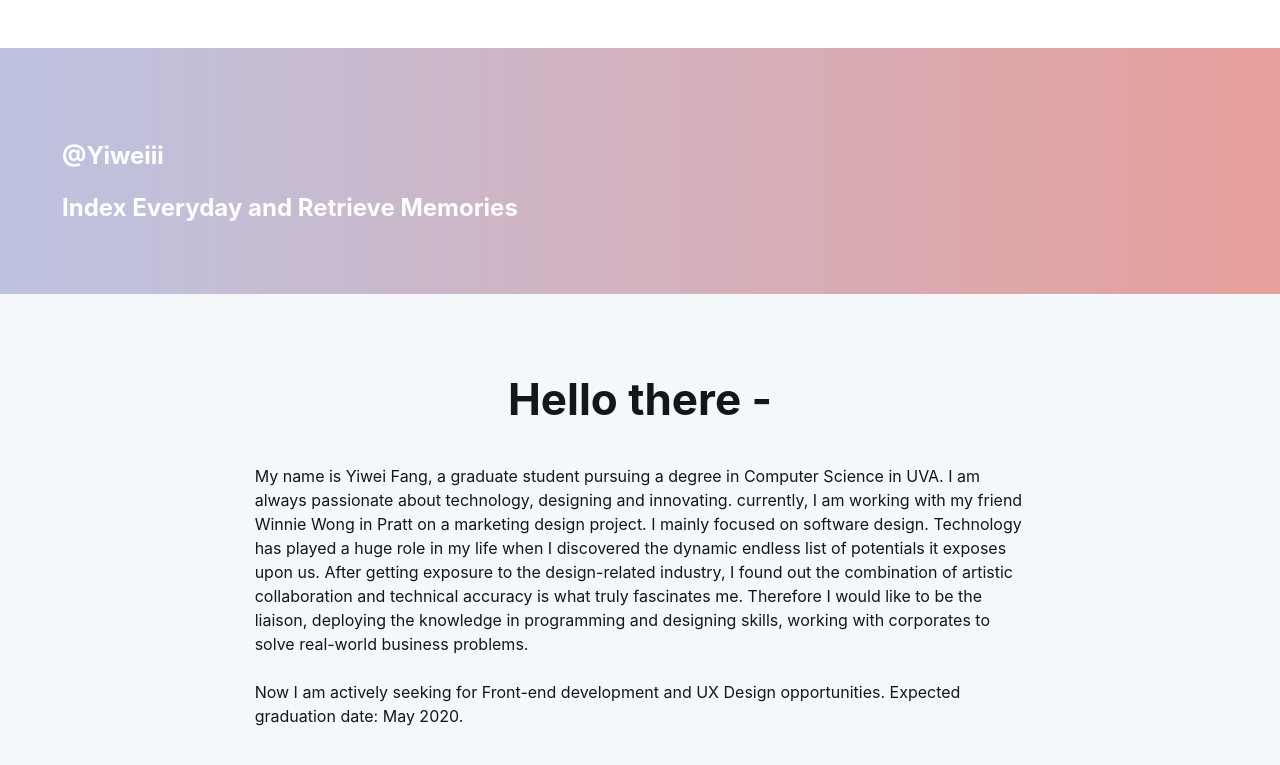
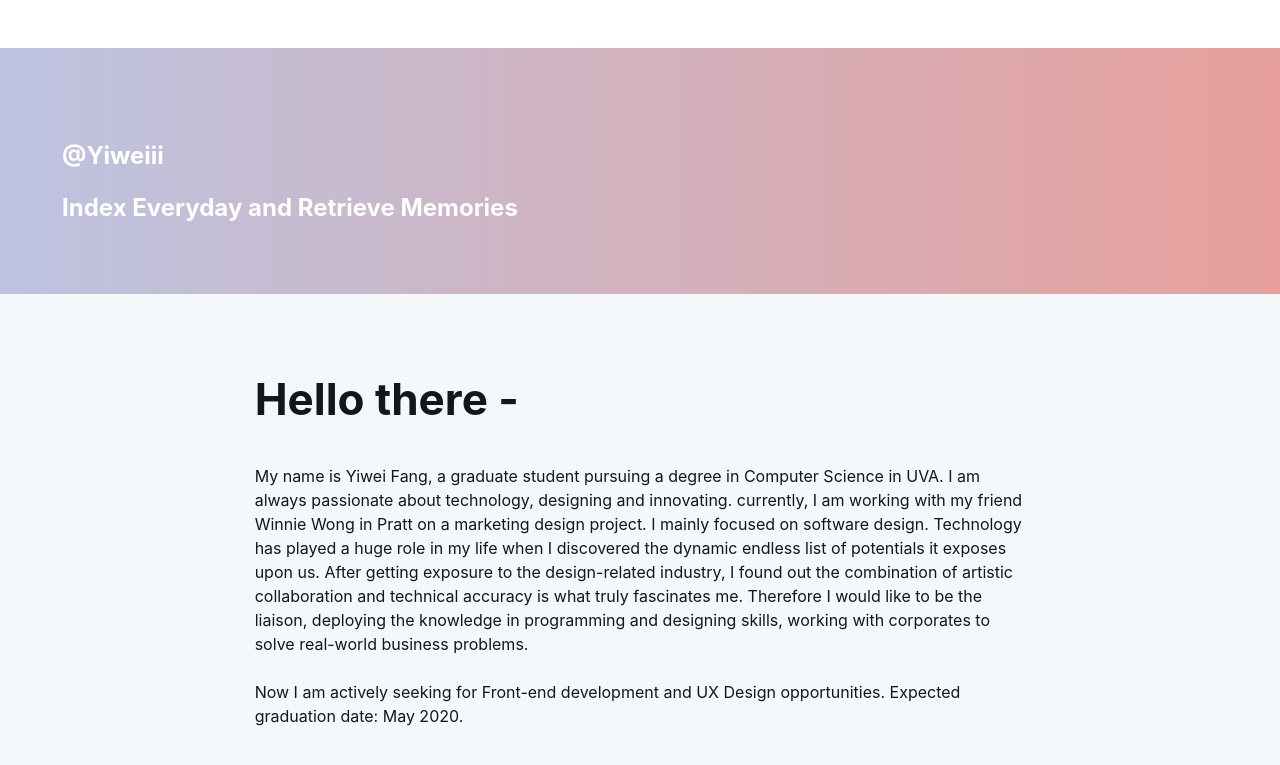
Before and after one commit to Yiweiii/Yiweiii.github.io, a Jekyll site: the page built from index.html, in a window 1280 px wide and 900 px high. Shown: the top 765 px of the window. Built offline with Jekyll 4.4.1, drawn with Linux system fonts in a browser that asks for light colours; some web fonts are replaced; comment, search, counter and statistics services are not loaded.

Commit message:
beatuif11

```diff
--- a/index.html
+++ b/index.html
@@ -28,7 +28,7 @@ custom_js: index.js
 <div class="section grey">
     <div class="Grid container">
         <div id="philosophy-text" class="Grid-cell u-size4of6 u-before1of6 u-after1of6">
-            <h1 class="small-title center-text mega-margin">Hello there -</h1>
+            <h1 class="f2 small-title Helvetica left-text mega-margin">Hello there -</h1>
             <p class="f6 Helvetica w-50 f5-l lh-copy">
               My name is Yiwei Fang, a graduate student pursuing a degree in Computer Science in UVA.
               I am always passionate about technology, designing and innovating. currently, I am working with my friend Winnie Wong in Pratt on a marketing design project. I mainly focused on software design.
```
